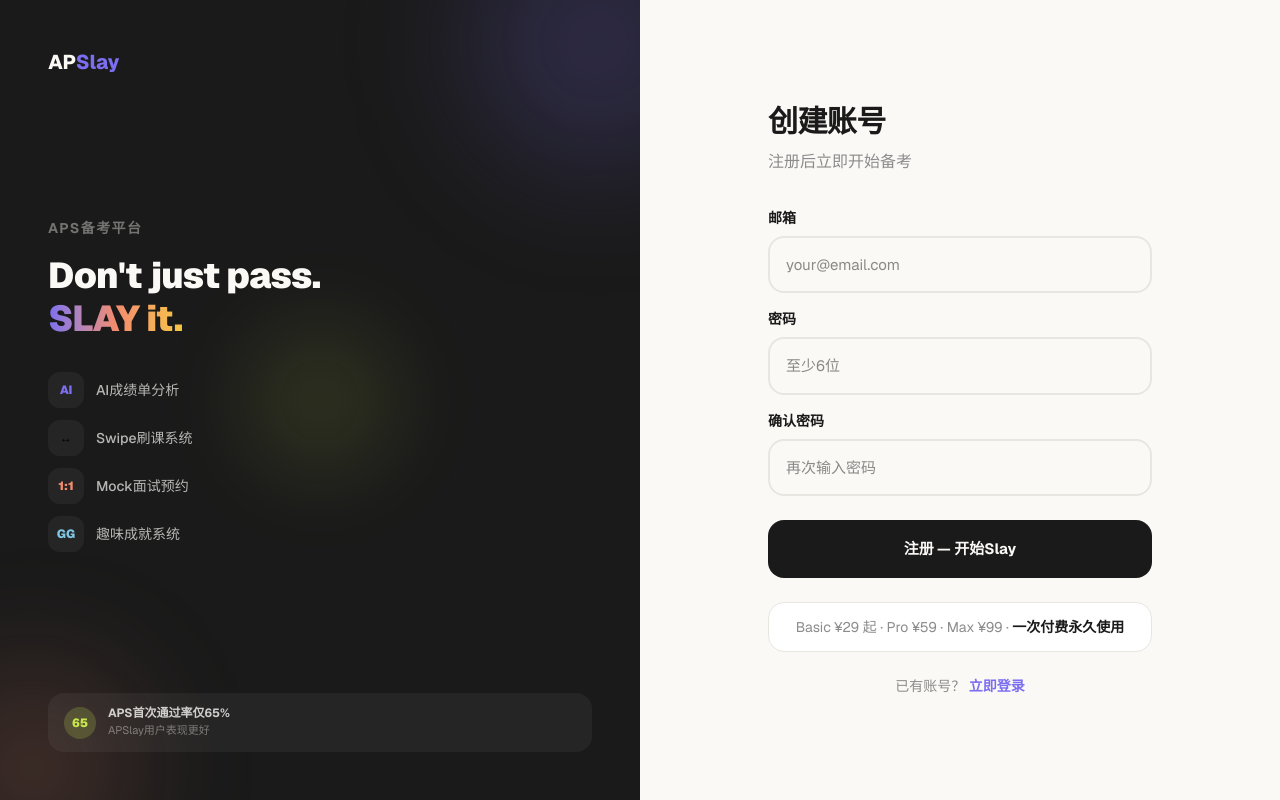
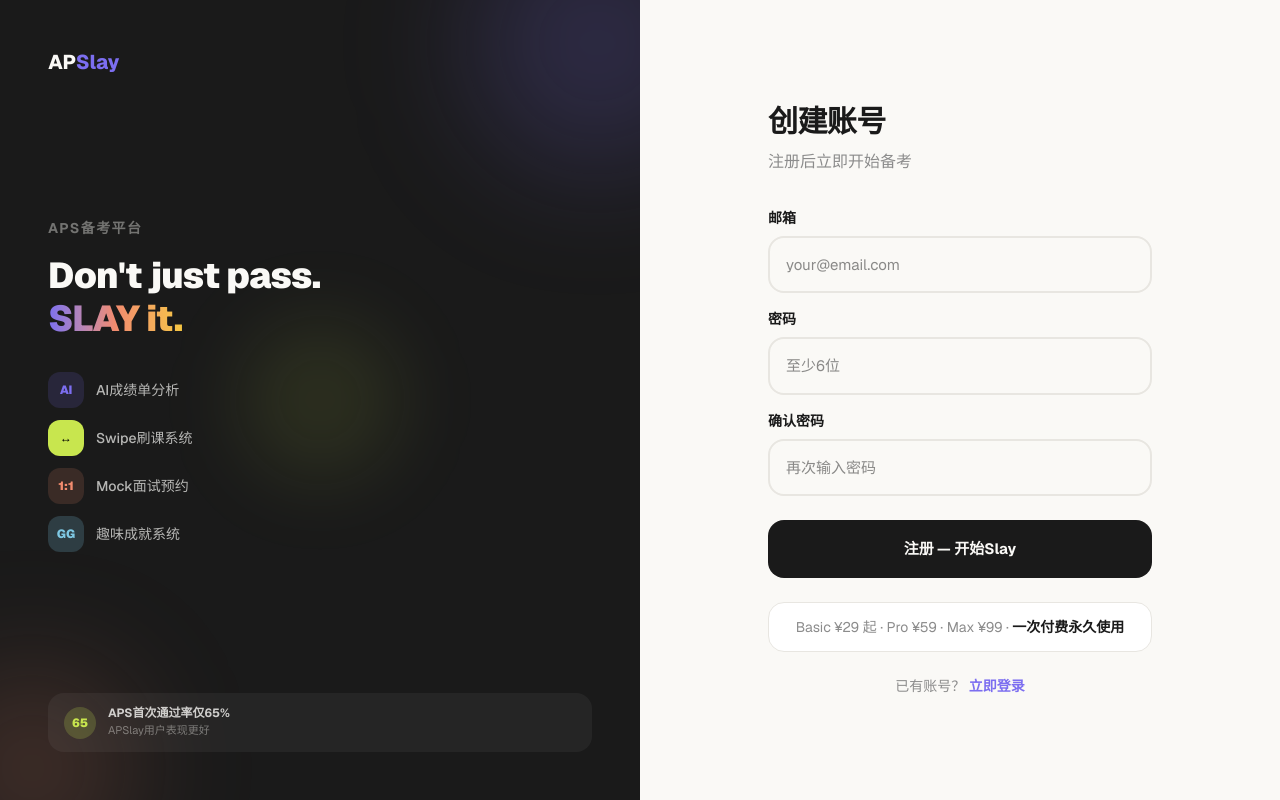
Before and after one commit to Violasaysyes/aps-prep, a Next.js app: page /register in a window 1280 px wide. Built offline with nearby package versions, Linux system fonts and the light colour scheme.

Commit message:
Fix: remove bg-white/5 override that was hiding all perk icon colors

```diff
--- a/src/app/register/page.tsx
+++ b/src/app/register/page.tsx
@@ -88,7 +88,7 @@ export default function RegisterPage() {
           <div className="space-y-3">
             {PERKS.map((p) => (
               <div key={p.label} className="flex items-center gap-3">
-                <div className={`w-9 h-9 ${p.color} bg-white/5 rounded-xl flex items-center justify-center text-xs font-black`}>
+                <div className={`w-9 h-9 ${p.color} rounded-xl flex items-center justify-center text-xs font-black`}>
                   {p.icon}
                 </div>
                 <span className="text-background/70 text-sm font-medium">{p.label}</span>
```
